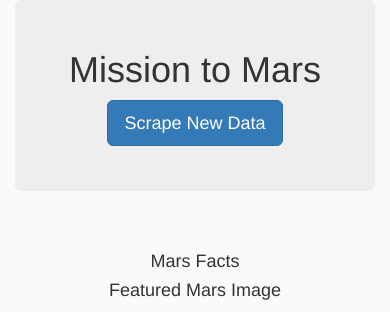
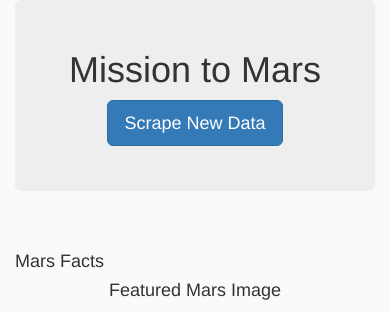
Before and after one commit to amramer45/web-scraping-challenge, a Flask app: page / in a window 390 px wide. Shown: the top 312 px of the page. Run offline with Flask 2, Linux system fonts and the light colour scheme; data that the repository does not hold is empty; some libraries are stand-ins or nearby versions.

Commit message:
update html

```diff
--- a/Missions_to_Mars/templates/index.html
+++ b/Missions_to_Mars/templates/index.html
@@ -30,11 +30,11 @@
    <!-- Mars Facts and Featured Image -->
    <div class="container">
     <div class="row">
-      <div class="col-md-6">
-        <h4 class='text-center'>Mars Facts</h4>
+      <div class="col-md-8">
+        <h4 class='text-left'>Mars Facts</h4>
         <p>{{mars_data.mars_table_html | safe}}</p>
       </div>
-      <div class="col-md-6">
+      <div class="col-md-4">
         <h4 class='text-center'>Featured Mars Image</h4>
         <img src="{{mars_data.featured_image_url}}" alt="featured_mars_img" style="max-width: 100%; height: 400px;">
       </div>
```
